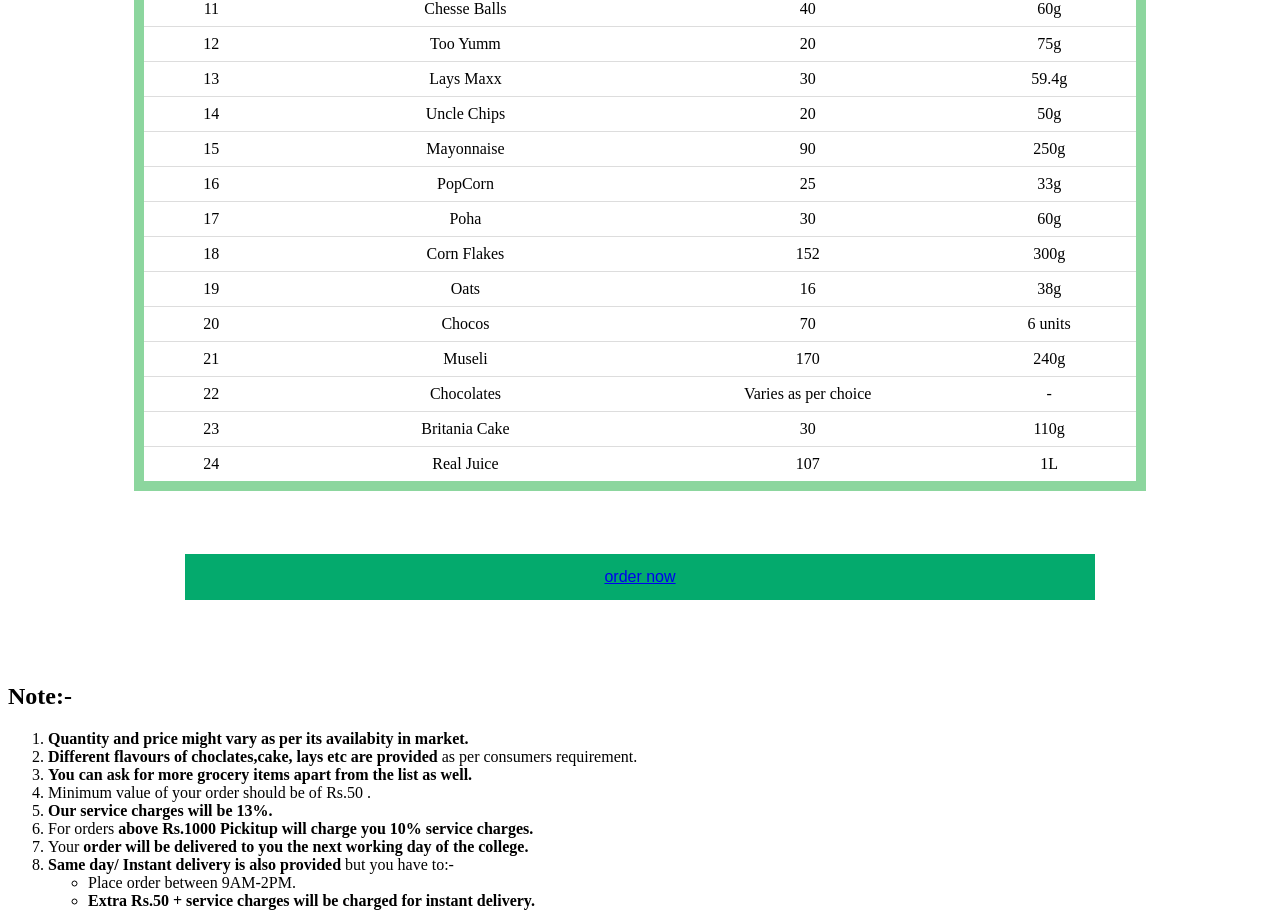
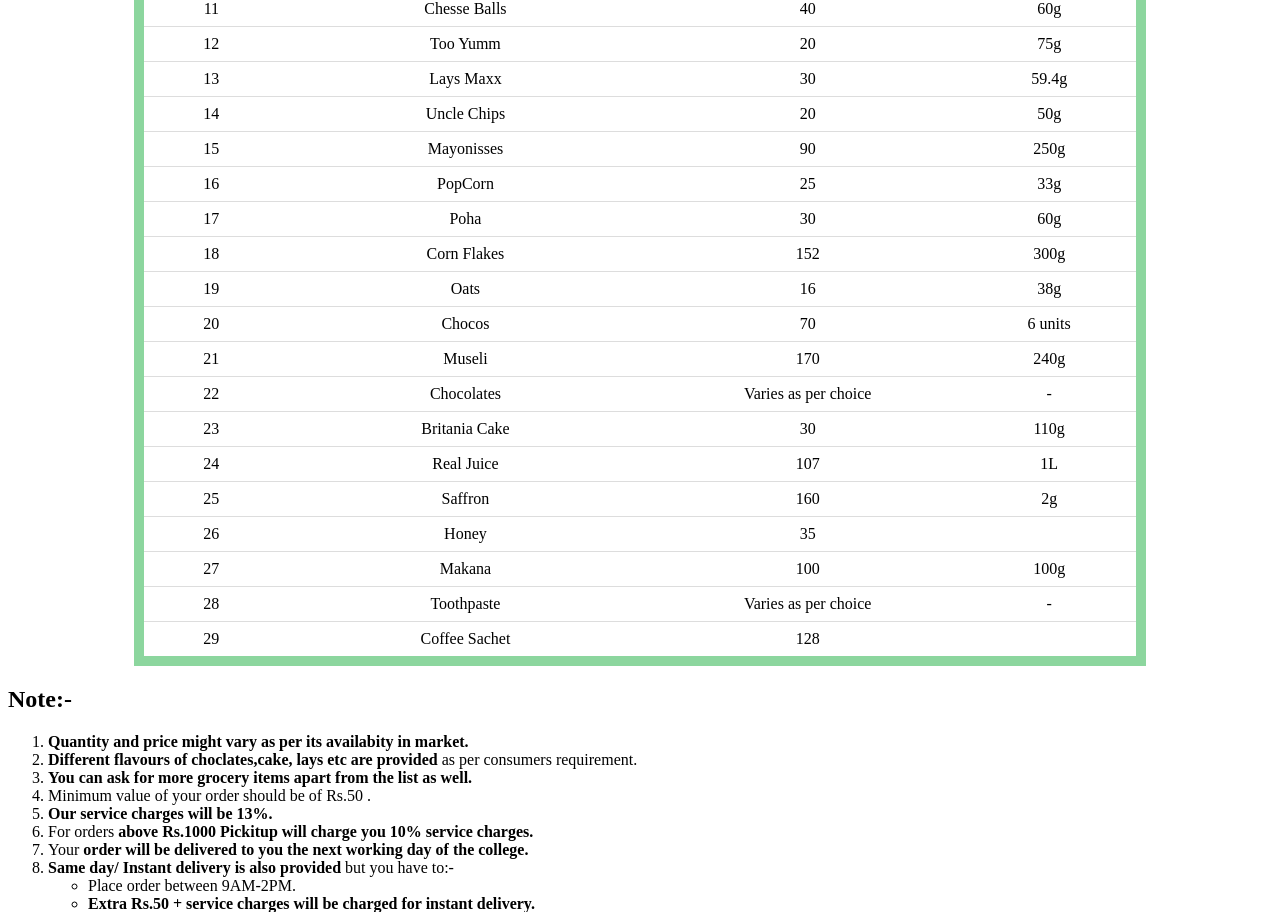
Before and after one commit to pickitup9x5/pickitup, a plain HTML site: page grocery.html in a window 1280 px wide. Shown: the part 470-1382 px from the top of the page. Drawn offline with Linux system fonts and the light colour scheme.

Commit message:
Update grocery.html

```diff
--- a/grocery.html
+++ b/grocery.html
@@ -25,27 +25,6 @@
     }
 
     tr:hover {background-color: rgb(184, 251, 213);}
-    .block-btn {
-  display: block;
-  width: 80%;
-  border: none;
-  background-color: #04AA6D;
-  color: white;
-  padding: 14px 28px;
-  margin: auto;
-  font-size: 16px;
-  text-align: center;
-}
-
-.block-btn:hover {
-  background-color:#ddd;
-  color: black;
-}
-
-.orderblock{
-    padding: 5%;
-
-}
     </style>
     </head>
     <body>
@@ -86,7 +65,7 @@
         <tr>
           <td>5</td>
           <td>Ramen</td>
-          <td>153</td>
+          <td>53</td>
           <td>240g</td>
         </tr>
         <tr>
@@ -148,7 +127,7 @@
         </tr>
         <tr>
           <td>15</td>
-          <td>Mayonnaise</td>
+          <td>Mayonisses</td>
           <td>90</td>
           <td>250g</td>
         </tr>
@@ -206,9 +185,32 @@
           <td>107</td>
           <td>1L</td>
         </tr>
+        <td>25</td>
+          <td>Saffron</td>
+          <td>160</td>
+          <td>2g</td>
+        </tr>
+        <td>26</td>
+          <td>Honey</td>
+          <td>35</td>
+          <td></td>
+        </tr>
+        <td>27</td>
+          <td>Makana</td>
+          <td>100</td>
+          <td>100g</td>
+        </tr>
+        <td>28</td>
+          <td>Toothpaste</td>
+          <td>Varies as per choice</td>
+          <td>-</td>
+        </tr>
+        <td>29</td>
+          <td>Coffee Sachet</td>
+          <td>128</td>
+          <td></td>
+        </tr>
       </table>
-      <div class="orderblock"><button class="block-btn"><a href="https://t.me/Pick_itup" target="_blank" class="btn">order now</a>
-      </button></div>
       <h2>Note:-</h2>
       <ol>
         <li><b>Quantity and price might vary as per its availabity in market.</b></li>
```
